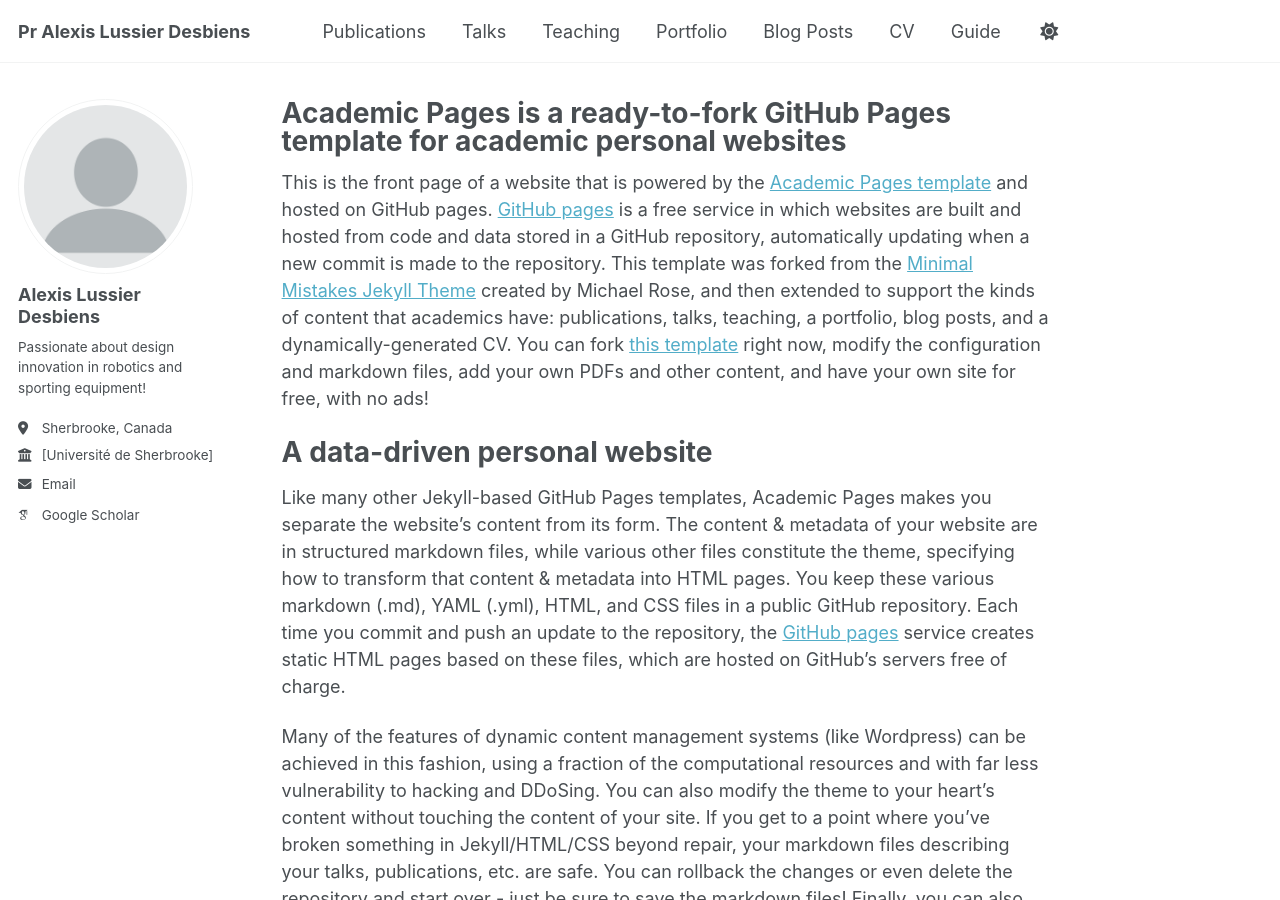
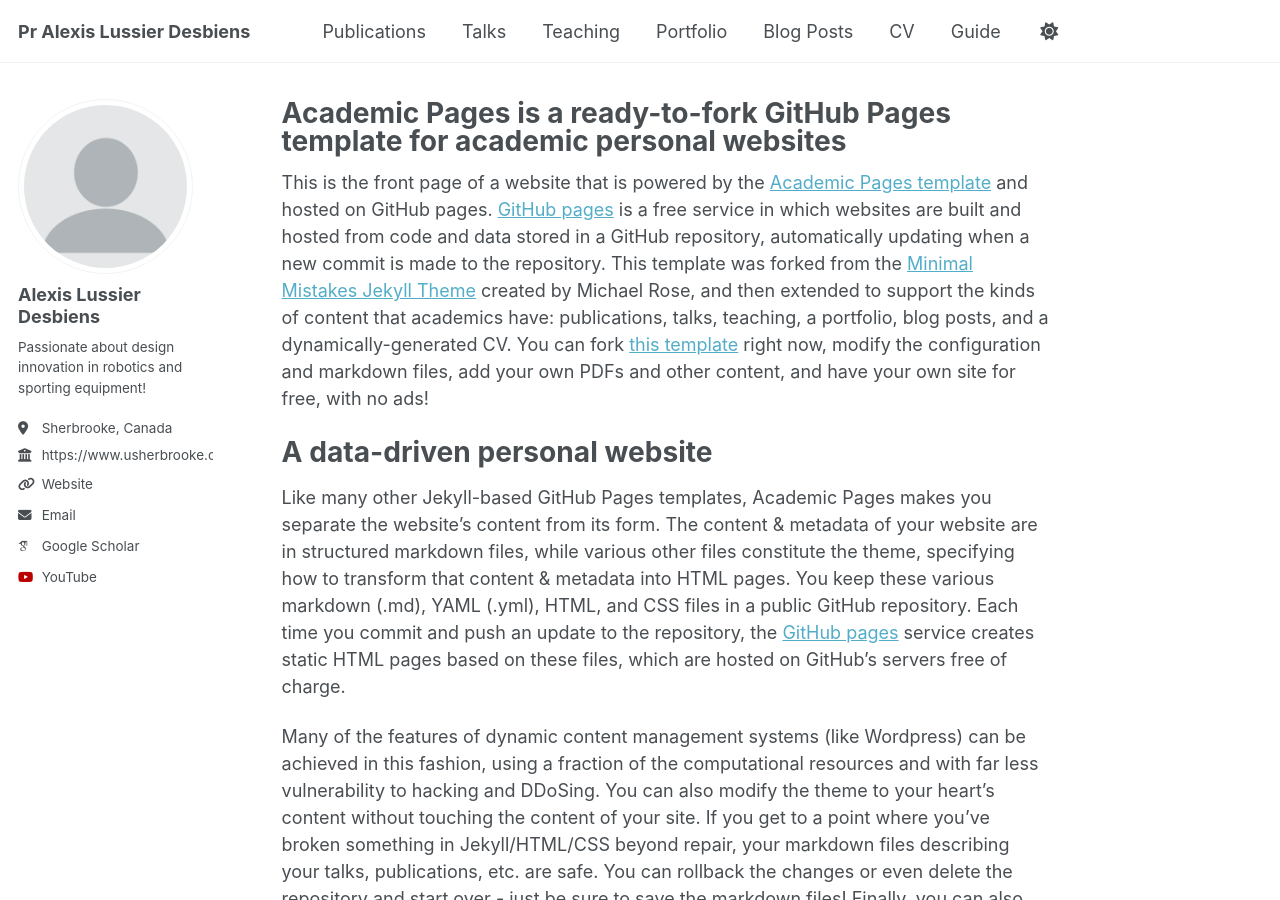
Before and after one commit to alexislussierdesbiens/alexislussierdesbiens.github.io, a Jekyll site: the page built from _pages/about.md, in a window 1280 px wide and 900 px high. Built offline with Jekyll 4.4.1, drawn with Linux system fonts in a browser that asks for light colours; some web fonts are replaced.

Commit message:
Update _config.yml

```diff
--- a/_config.yml
+++ b/_config.yml
@@ -27,8 +27,8 @@
   pronouns         : # example: "she/her"
   bio              : "Passionate about design innovation in robotics and sporting equipment!"
   location         : "Sherbrooke, Canada"
-  employer         : "[Université de Sherbrooke](https://www.usherbrooke.ca/)"
-  uri              : # URL
+  employer         : "https://www.usherbrooke.ca/"
+  uri              : "https://www.createk.co/" # URL
   email            : "alexis.lussier.desbiens@usherbrooke.ca"
 
   # Academic websites
@@ -73,7 +73,7 @@
   weibo            : # Username
   wikipedia        : # Username
   xing             : # Username
-  youtube          : # Username
+  youtube          : createkengineeringlab8302 # Username
   zhihu            : # Username
 
 # Publication Category - The following the list of publication categories and their headings
```
